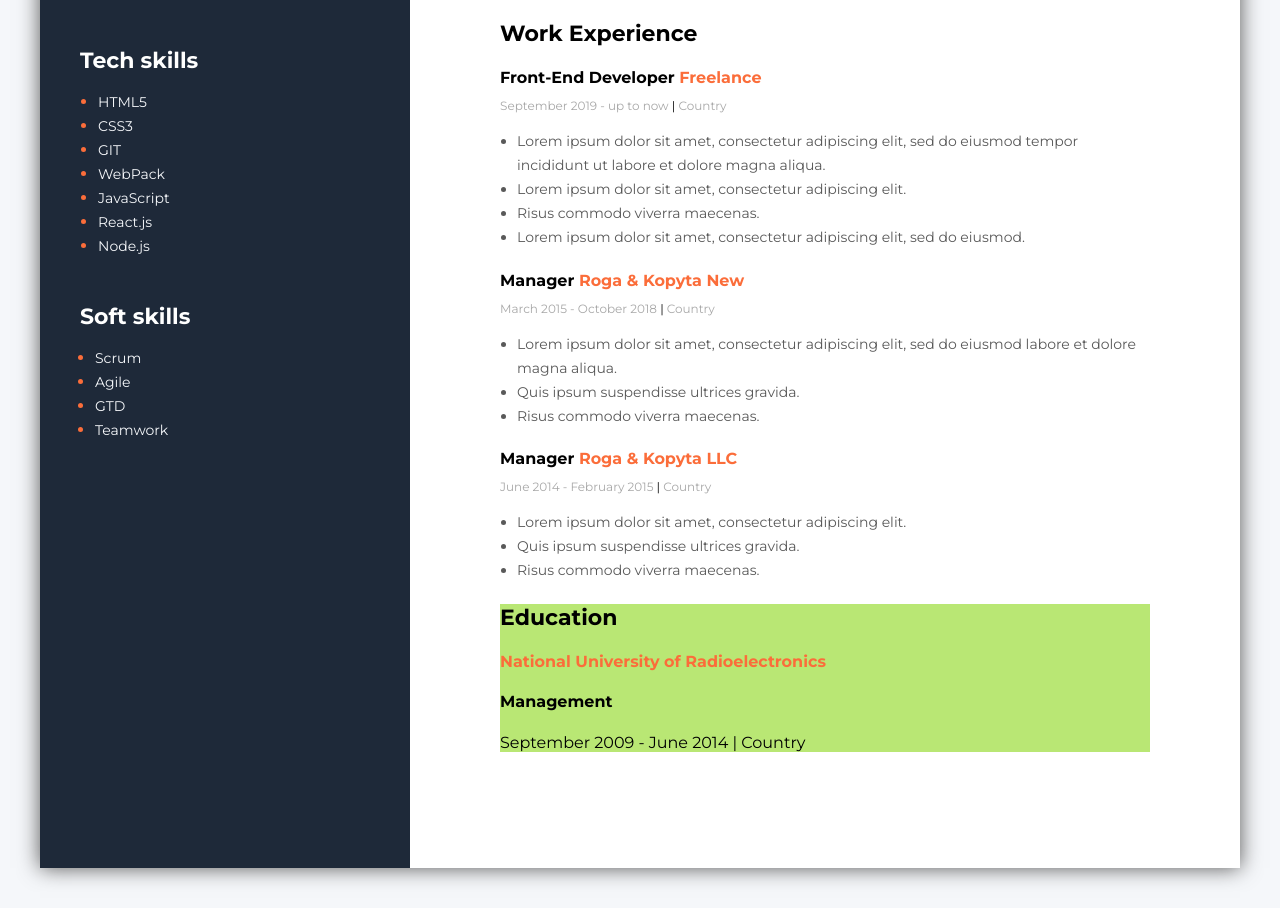
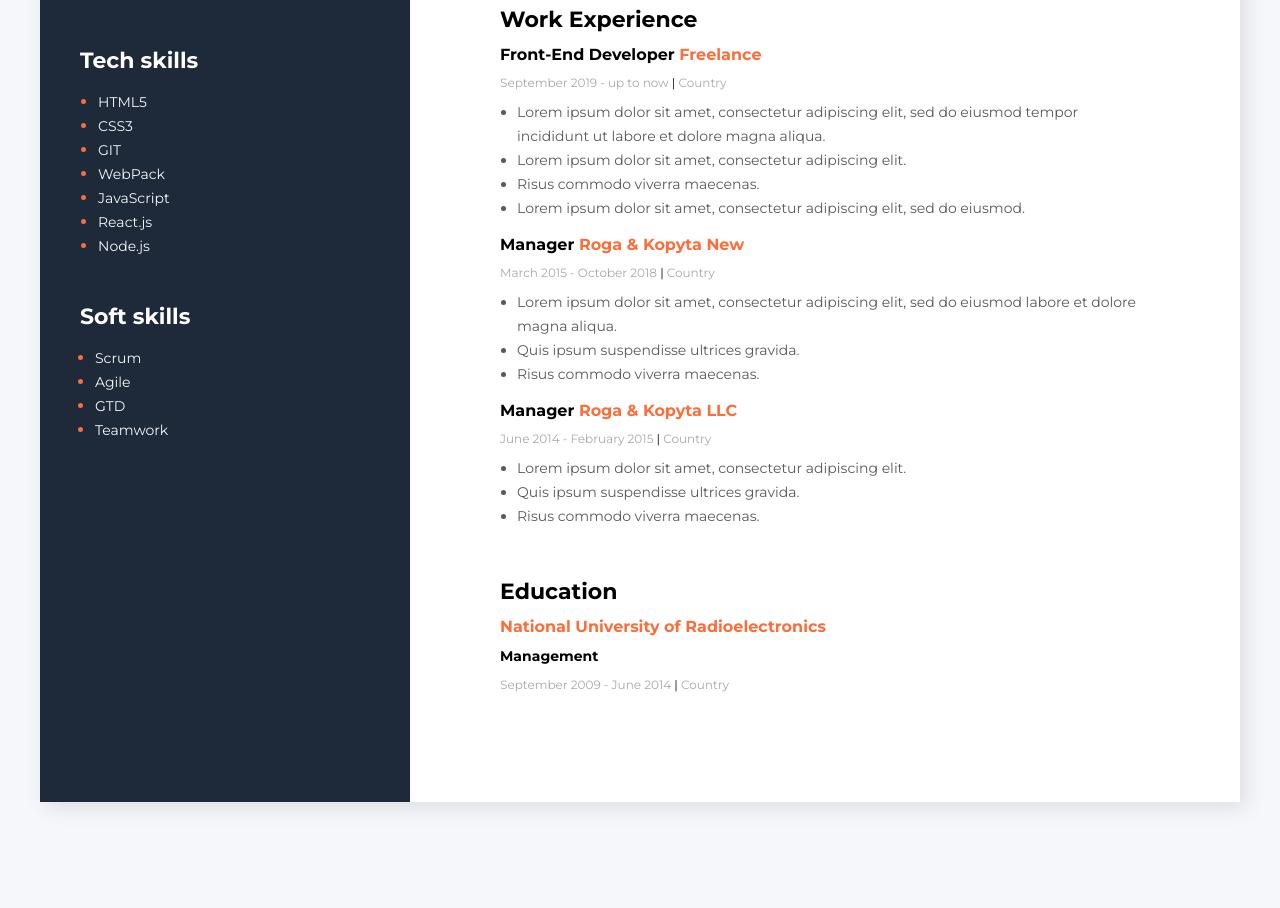
Before and after one commit to Shuricella/my-resume-GO-IT-, a plain HTML site: page index.html in a window 1280 px wide. Shown: the part 576-1484 px from the top of the page. After the commit the page ends 1418 px from the top, so only its background shows below. Drawn offline with Linux system fonts and the light colour scheme.

Commit message:
commit_9

```diff
--- a/CSS/style.css
+++ b/CSS/style.css
@@ -8,7 +8,8 @@ body{
         display: flex;
         flex-direction: row;
         background: #ffffff;
-        box-shadow:0 0 20px #555;}
+        box-shadow: 6px 6px 20px rgba(0, 0, 0, 0.1);
+    }
 
 
         /* Left - sidebar */
@@ -73,8 +74,14 @@ body{
 
 
         /* Right column */
+        .right-column{
+            padding-top: 100px;
+            padding-bottom: 100px;
+            padding-left: 90px;
+            padding-right: 90px;}
+
         .about-me-section{
-            background: rgb(236, 236, 177);
+            /* background: rgb(236, 236, 177); */
             display: flex;
             flex-direction: column;
             width: 400px;}
@@ -84,7 +91,7 @@ body{
             font-weight: 700;
             font-size: 14px;
             line-height: 17px;
-            margin-bottom: 20px;
+            margin: 0px 0px 20px 0px;
             color: black;}
 
         .about-me-name{
@@ -104,10 +111,8 @@ body{
             margin: 0px;
             color:#595959;}
 
-
-
         .my-project-section{
-            background: rgb(122, 122, 233);
+            /* background: rgb(122, 122, 233); */
             margin-top: 40px;}
 
         .title-text-naz{
@@ -116,60 +121,49 @@ body{
             font-size: 22px;
             line-height: 27px;
             color: #000000;
-            margin-bottom: 10px;
-        }
+            margin: 0px 0px 12px 0px;}
 
         .my-project-list{
             padding: 0px;
-            padding-left: 17px;
-        }
-
-
+            padding-left: 17px;}
 
         .my-project-item{
             color: #000000;
-            font-weight: bold;
-        }
+            font-weight: bold;}
 
         .my-project-text{
             font-style: normal;
             font-size: 14px;
             line-height: 24px;
             color: #595959;
-            margin-left: 7px;
-        }
+            margin-left: 7px;}
 
         .my-project-link{
             font-style: normal;
             font-size: 14px;
             line-height: 24px;
-            color: #595959;
-        }
+            color: #595959;}
+
         .my-project-bracket{
             font-style: normal;
             font-weight: 700;
             font-size: 14px;
             line-height: 24px;
-            color: #000000;
-        }
-
-
+            color: #000000;}
 
         .my-work-experience-section{
             /* background: rgb(173, 108, 233); */
             margin-top: 50px;}
 
         .company-color{
-            color: #FB6D3A;
-        }
+            color: #FB6D3A;}
 
         .position-company{
             font-style: normal;
             font-weight: 700;
             font-size: 16px;
             line-height: 20px;
-            margin-bottom: 10px;
-        }
+            margin: 0px 0px 10px 0px;}
 
         .date-work{
             font-style: normal;
@@ -178,42 +172,36 @@ body{
             line-height: 15px;
             color: #A8A8A8;
             margin-top: 10px;
-            margin-bottom: 10px;
-        }
+            margin: 0px 0px 10px 0px;}
 
         .work-devider{
-            color: #000000;
-        }
+            color: #000000;}
 
         .my-work-experience-duties{
-            padding-left: 17px;
-        }
+            padding:0px 0px 0px 17px;
+            margin: 0px 0px 15px 0px;}
 
         .my-work-duty{
             font-style: normal;
             font-weight: 400;
             font-size: 14px;
             line-height: 24px;
-            color: #595959;
-        }
+            color: #595959;}
 
         .my-work-experience-company-block{
-            margin-bottom: 15px;
-        }
-
-
+            margin-bottom: 15px;}
 
         .my-education-section{
-            background: rgb(185, 231, 116);}
+            /* background: rgb(185, 231, 116); */
+            margin-top: 50px;}
 
+        .company-university{
+            margin: 0px 0px 12px 0px;}
 
-
-
-
-
-        .right-column{
-            padding-top: 100px;
-            padding-bottom: 100px;
-            padding-left: 90px;
-            padding-right: 90px;
-        }
+        .my-education-position-company{
+            font-style: normal;
+            font-weight: 700;
+            font-size: 14px;
+            line-height: 17px;
+            color: #000000;
+            margin: 0px 0px 12px 0px;}
--- a/index.html
+++ b/index.html
@@ -96,7 +96,7 @@
 
                         <span class="my-project-text">
                             <a href="https://hellenglish.goit.global/" class="my-project-link">https://hellenglish.goit.global/</a>
-                            ..........................
+                            .................................
                             <span class="my-project-bracket">[</span>
                             HTML5, CSS3
                             <span class="my-project-bracket">]</span>
@@ -107,7 +107,7 @@
 
                         <span class="my-project-text">
                             <a href="https://cryptohub.goit.global/" class="my-project-link">https://cryptohub.goit.global/</a>
-                            ...........................
+                            ..................................
                             <span class="my-project-bracket">[</span>
                             JavaScript
                             <span class="my-project-bracket">]</span>
@@ -119,7 +119,7 @@
 
                         <span class="my-project-text">
                             <a href="https://kidslike.goit.global/" class="my-project-link">https://kidslike.goit.global/</a>
-                            .................................
+                            .......................................
                             <span class="my-project-bracket">[</span>
                             React.js, Node.js
                             <span class="my-project-bracket">]</span>
@@ -176,13 +176,11 @@
             <!--My education -->
             <div class="my-education-section">
                 <h3 class="title-text-naz">Education</h3>
-                <h4 class="company-color">National University of Radioelectronics</h4>
-                <h4>Management</h4>
-                <p>September 2009 - June 2014   |   Country</p>
+                <h4 class="company-color company-university">National University of Radioelectronics</h4>
+                <h4 class="my-education-position-company">Management</h4>
+                <p class="date-work">September 2009 - June 2014   <span class="work-devider">|</span>   Country</p>
             </div>
         </div>
-
-
 
 
     </main>
```
